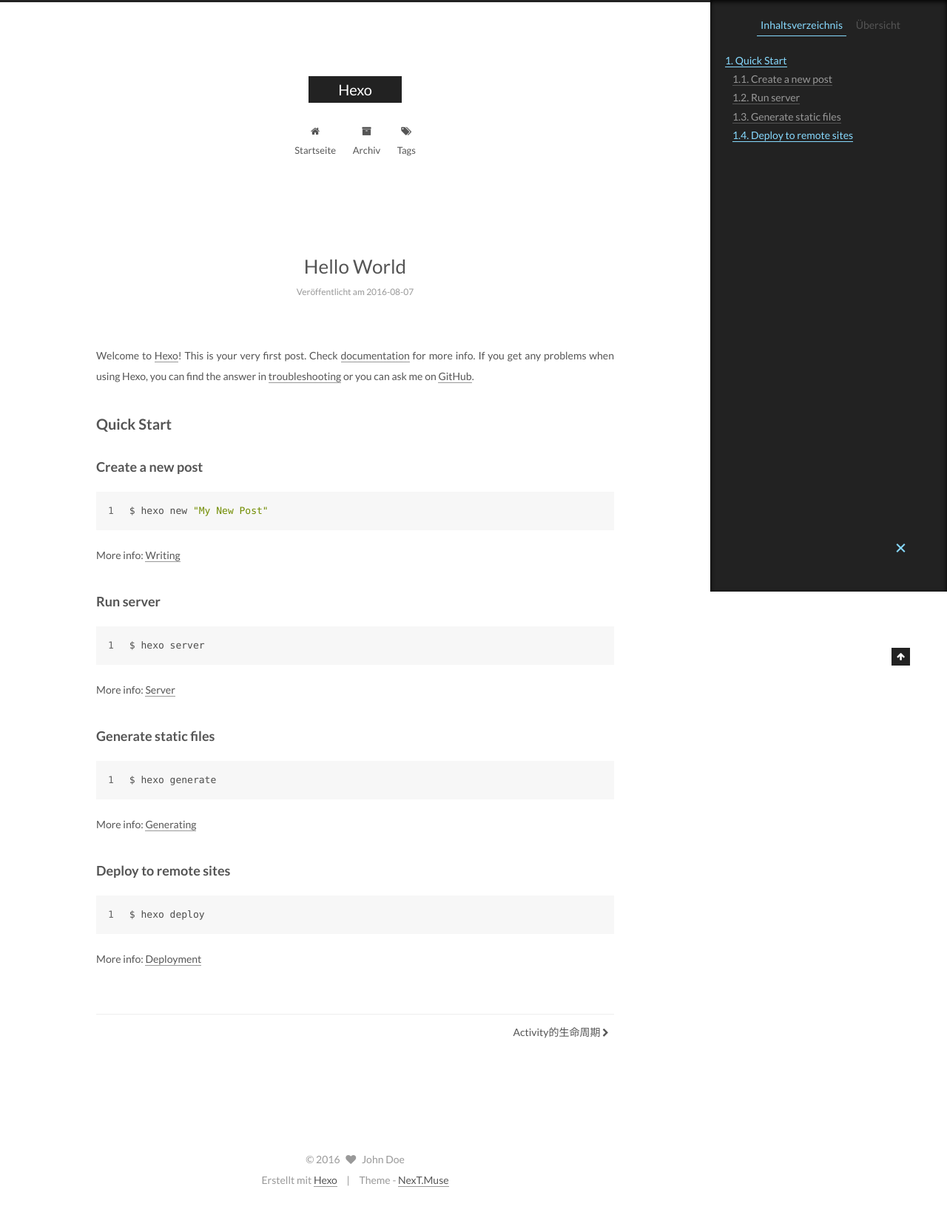
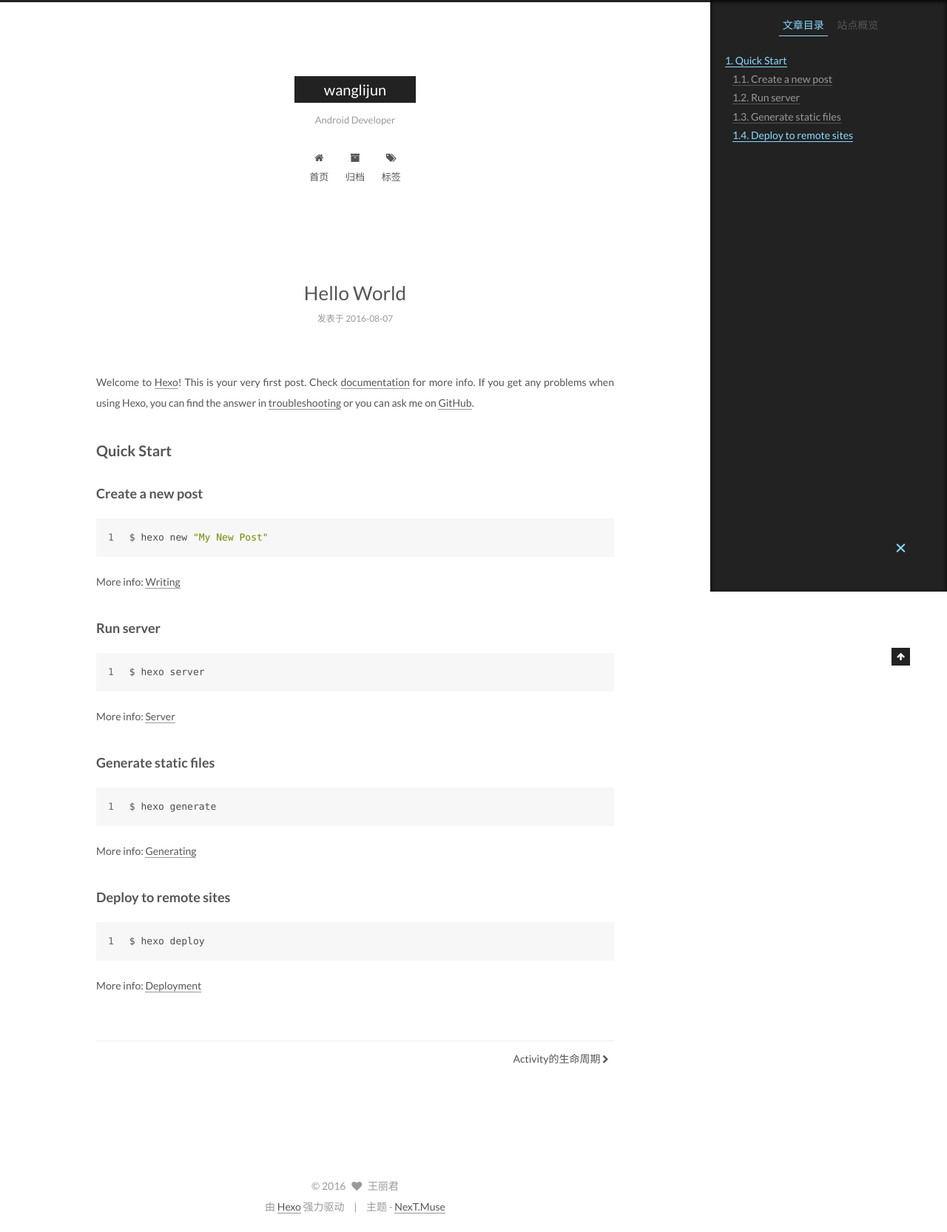
Before and after one commit to wljdeveloper/wljdeveloper.github.io, a plain HTML site: page 2016/08/07/hello-world/index.html in a window 1280 px wide. Shown: the whole page at 74% size. Before the commit the page ends 1630 px from the top, so only its background shows below. Drawn offline with Linux system fonts and the light colour scheme.

Commit message:
Site updated: 2016-08-07 10:51:58

```diff
--- a/2016/08/07/hello-world/index.html
+++ b/2016/08/07/hello-world/index.html
@@ -89,7 +89,7 @@ Quick">
 <meta property="og:type" content="article">
 <meta property="og:title" content="Hello World">
 <meta property="og:url" content="http://yoursite.com/2016/08/07/hello-world/index.html">
-<meta property="og:site_name" content="Hexo">
+<meta property="og:site_name" content="wanglijun">
 <meta property="og:description" content="Welcome to Hexo! This is your very first post. Check documentation for more info. If you get any problems when using Hexo, you can find the answer in troubleshooting or you can ask me on GitHub.
 Quick">
 <meta property="og:updated_time" content="2016-08-07T01:53:30.139Z">
@@ -109,7 +109,7 @@ Quick">
     motion: true,
     duoshuo: {
       userId: 0,
-      author: 'Author'
+      author: '博主'
     }
   };
 </script>
@@ -119,10 +119,10 @@ Quick">
 
   <link rel="canonical" href="http://yoursite.com/2016/08/07/hello-world/"/>
 
-  <title> Hello World | Hexo </title>
+  <title> Hello World | wanglijun </title>
 </head>
 
-<body itemscope itemtype="http://schema.org/WebPage" lang="">
+<body itemscope itemtype="http://schema.org/WebPage" lang="zh-Hans">
 
 
 
@@ -150,11 +150,11 @@ Quick">
   <div class="custom-logo-site-title">
     <a href="/"  class="brand" rel="start">
       <span class="logo-line-before"><i></i></span>
-      <span class="site-title">Hexo</span>
+      <span class="site-title">wanglijun</span>
       <span class="logo-line-after"><i></i></span>
     </a>
   </div>
-  <p class="site-subtitle"></p>
+  <p class="site-subtitle">Android Developer</p>
 </div>
 
 <div class="site-nav-toggle">
@@ -177,7 +177,7 @@ Quick">
 
               <i class="menu-item-icon fa fa-fw fa-home"></i> <br />
 
-            Startseite
+            首页
           </a>
         </li>
 
@@ -187,7 +187,7 @@ Quick">
 
               <i class="menu-item-icon fa fa-fw fa-archive"></i> <br />
 
-            Archiv
+            归档
           </a>
         </li>
 
@@ -197,7 +197,7 @@ Quick">
 
               <i class="menu-item-icon fa fa-fw fa-tags"></i> <br />
 
-            Tags
+            标签
           </a>
         </li>
 
@@ -250,7 +250,7 @@ Quick">
             <span class="post-meta-item-icon">
               <i class="fa fa-calendar-o"></i>
             </span>
-            <span class="post-meta-item-text">Veröffentlicht am</span>
+            <span class="post-meta-item-text">发表于</span>
             <time itemprop="dateCreated" datetime="2016-08-07T09:53:30+08:00" content="2016-08-07">
               2016-08-07
             </time>
@@ -368,10 +368,10 @@ Quick">
 
         <ul class="sidebar-nav motion-element">
           <li class="sidebar-nav-toc sidebar-nav-active" data-target="post-toc-wrap" >
-            Inhaltsverzeichnis
+            文章目录
           </li>
           <li class="sidebar-nav-overview" data-target="site-overview">
-            Übersicht
+            站点概览
           </li>
         </ul>
 
@@ -380,15 +380,15 @@ Quick">
         <div class="site-author motion-element" itemprop="author" itemscope itemtype="http://schema.org/Person">
           <img class="site-author-image" itemprop="image"
                src="/images/avatar.gif"
-               alt="John Doe" />
-          <p class="site-author-name" itemprop="name">John Doe</p>
-          <p class="site-description motion-element" itemprop="description"></p>
+               alt="王丽君" />
+          <p class="site-author-name" itemprop="name">王丽君</p>
+          <p class="site-description motion-element" itemprop="description">安卓技术博客</p>
         </div>
         <nav class="site-state motion-element">
           <div class="site-state-item site-state-posts">
             <a href="/archives">
               <span class="site-state-item-count">2</span>
-              <span class="site-state-item-name">Artikel</span>
+              <span class="site-state-item-name">日志</span>
             </a>
           </div>
 
@@ -442,15 +442,15 @@ Quick">
   <span class="with-love">
     <i class="fa fa-heart"></i>
   </span>
-  <span class="author" itemprop="copyrightHolder">John Doe</span>
+  <span class="author" itemprop="copyrightHolder">王丽君</span>
 </div>
 
 <div class="powered-by">
-  Erstellt mit  <a class="theme-link" href="https://hexo.io">Hexo</a>
+  由 <a class="theme-link" href="https://hexo.io">Hexo</a> 强力驱动
 </div>
 
 <div class="theme-info">
-  Theme -
+  主题 -
   <a class="theme-link" href="https://github.com/iissnan/hexo-theme-next">
     NexT.Muse
   </a>
--- a/css/main.css
+++ b/css/main.css
@@ -1548,7 +1548,7 @@ pre .javascript .function {
   width: 4px;
   height: 4px;
   border-radius: 50%;
-  background: #ffda78;
+  background: #88db18;
 }
 .links-of-blogroll {
   font-size: 13px;
```
Also changed, not shown: 2016/08/07/Activity的生命周期/index.html (+20 -20 lines), archives/2016/08/index.html (+22 -19 lines), archives/2016/index.html (+22 -19 lines), archives/index.html (+22 -19 lines), index.html (+23 -20 lines).
